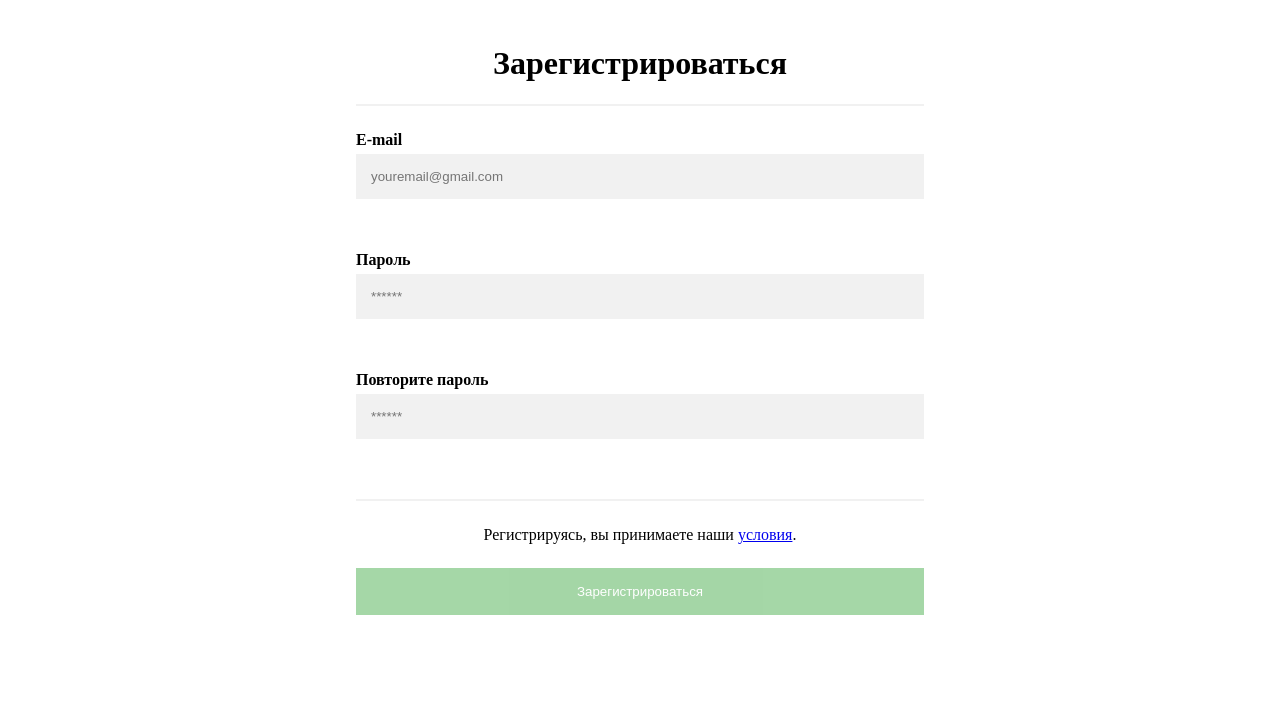
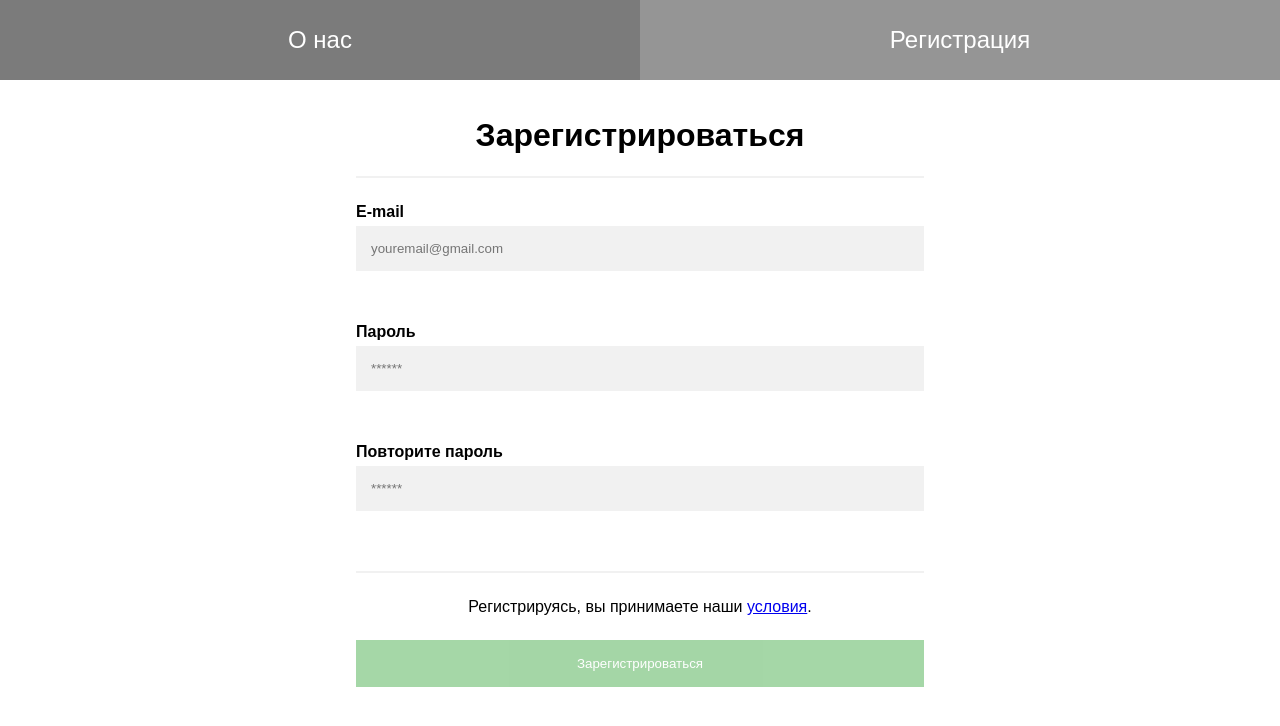
Before and after one commit to Arman-Front/test-registration, a Vue app: page /registration in a window 1280 px wide. Shown: the top 726 px of the page. Built offline with nearby package versions, Linux system fonts and the light colour scheme.

Commit message:
add vue navigate in project

```diff
--- a/package.json
+++ b/package.json
@@ -10,6 +10,7 @@
   "dependencies": {
     "core-js": "^3.4.4",
     "vue": "^2.6.10",
+    "vue-router": "^3.1.4",
     "vuelidate": "^0.7.4"
   },
   "devDependencies": {
--- a/public/index.html
+++ b/public/index.html
@@ -8,11 +8,16 @@
     <link rel="stylesheet" href="main.css">
     <title>test-registration</title>
   </head>
+
   <body>
+
     <noscript>
       <strong>We're sorry but test-registration doesn't work properly without JavaScript enabled. Please enable it to continue.</strong>
     </noscript>
-    <div id="app"></div>
+
+    <div class="page">
+      <div id="app"></div>
+    </div>
 
   </body>
 </html>
--- a/public/main.css
+++ b/public/main.css
@@ -1,3 +1,40 @@
+body {
+    margin: 0;
+    font-family: 'Arial', sans-serif;
+}
+
+/* menu */
+.navigate {
+    background: #959595;
+    margin: auto;
+}
+
+.navigate_link {
+    padding: 10px 20px;
+}
+
+.navigate_links {
+    text-align: center;
+    font-size: 24px;
+    display: flex;
+    line-height: 80px;
+}
+
+.navigate_links a {
+    text-decoration: none;
+    color: #fff;
+    width: 50%;
+}
+
+.navigate_links a:hover {
+    background: #7b7b7b;
+}
+
+.navbar_element:active {
+    background: #7b7b7b;
+}
+
+/* registration */
 * {box-sizing: border-box}
 
 .registration {
--- a/src/App.vue
+++ b/src/App.vue
@@ -1,95 +1,18 @@
 <template>
-  <div id="app">
-    <form action="./public/registration.php" @submit.prevent="onSubmit">
-      <div class="registration">
-        <h1>{{ reg }}</h1>
+  <div class="container>">
+    <div class="navigate">
+      <div class="navigate_links">
+        <router-link class="navbar_element" to="/">О нас</router-link>
+        <router-link class="navbar_element" :to="'/registration'">Регистрация</router-link>
+      </div>
+    </div>
 
-        <hr>
-
-        <div class="reg_form">
-          <label for="email">E-mail</label>
-          <input type="email"
-                 id="email"
-                 placeholder="youremail@gmail.com"
-                 @blur="$v.email.$touch()"
-                 :class="{'invalid': $v.email.$error}"
-                 v-model="email"
-          >
-          <div class="invalid_comment" :class="{'show': !$v.email.email}">Неверно заполнен E-mail.</div>
-        </div>  <!-- e-mail -->
-
-        <div class="reg_form">
-          <label for="password">Пароль</label>
-          <input type="password"
-                 id="password"
-                 placeholder="******"
-                 @blur="$v.password.$touch()"
-                 :class="{'invalid': $v.password.$error}"
-                 v-model="password"
-          >
-          <div class="invalid_comment" :class="{'show': !$v.password.minLength}">
-            Минимальная длинна пароля {{ $v.password.$params.minLength.min }} символов, вы заполнили всего {{ password.length }}.
-          </div>
-        </div>  <!-- password -->
-
-        <div class="reg_form">
-          <label for="pass_repeat">Повторите пароль</label>
-          <input type="password"
-                 id="pass_repeat"
-                 placeholder="******"
-                 @input="$v.passRepeat.$touch()"
-                 :class="{'invalid': $v.passRepeat.$error}"
-                 v-model="passRepeat"
-          >
-          <div class="invalid_comment" :class="{'show': !$v.passRepeat.sameAs}">
-            Пароли не совпадают.
-          </div>
-        </div>  <!-- password-repeat -->
-
-        <hr>
-
-        <p>Регистрируясь, вы принимаете наши <a href="#">условия</a>.</p>
-        <button type="submit"
-                class="register_button"
-                :disabled="$v.$invalid"
-        >
-          Зарегистрироваться</button>
-      </div>
-    </form>
+    <router-view/>
   </div>
 </template>
 
 <script>
-import { required, email, minLength, sameAs } from 'vuelidate/lib/validators'
-
-export default {
-  data () {
-    return {
-      email: '',
-      password: '',
-      passRepeat: '',
-      reg: 'Зарегистрироваться'
-    }
-  },
-  methods: {
-    onSubmit () {
-      // eslint-disable-next-line no-console
-      console.log('Email', this.email)
-      // eslint-disable-next-line no-console
-      console.log('Password', this.password)
-    }
-  },
-  validations: {
-    email: {
-      required,
-      email
-    },
-    password: {
-      minLength: minLength(6)
-    },
-    passRepeat: {
-      sameAs: sameAs('password')
-    }
+  export default {
+    name: 'Nav'
   }
-}
 </script>
--- a/src/main.js
+++ b/src/main.js
@@ -1,10 +1,14 @@
 import Vue from 'vue'
 import Vuelidate from 'vuelidate'
+import VueRouter from 'vue-router'
+import router from './routes'
 import App from './App.vue'
 
 Vue.config.productionTip = false;
 Vue.use(Vuelidate);
+Vue.use(VueRouter);
 
 new Vue({
   render: h => h(App),
+  router
 }).$mount('#app');
--- /dev/null
+++ b/src/pages/Home.vue
@@ -0,0 +1,15 @@
+<template>
+    <div class="container">
+        <h1>О нас</h1>
+    </div>
+</template>
+
+<script>
+    export default {
+        name: "Home"
+    }
+</script>
+
+<style scoped>
+
+</style>
--- /dev/null
+++ b/src/pages/Registration.vue
@@ -0,0 +1,97 @@
+<template>
+    <div class="container">
+        <form action="./public/registration.php" @submit.prevent="onSubmit">
+            <div class="registration">
+                <h1>{{ reg }}</h1>
+
+                <hr>
+
+                <div class="reg_form">
+                    <label for="email">E-mail</label>
+                    <input type="email"
+                           id="email"
+                           placeholder="youremail@gmail.com"
+                           @blur="$v.email.$touch()"
+                           :class="{'invalid': $v.email.$error}"
+                           v-model="email"
+                    >
+                    <div class="invalid_comment" :class="{'show': !$v.email.email}">Неверно заполнен E-mail.</div>
+                </div>  <!-- e-mail -->
+
+                <div class="reg_form">
+                    <label for="password">Пароль</label>
+                    <input type="password"
+                           id="password"
+                           placeholder="******"
+                           @blur="$v.password.$touch()"
+                           :class="{'invalid': $v.password.$error}"
+                           v-model="password"
+                    >
+                    <div class="invalid_comment" :class="{'show': !$v.password.minLength}">
+                        Минимальная длинна пароля {{ $v.password.$params.minLength.min }} символов, вы заполнили всего {{ password.length }}.
+                    </div>
+                </div>  <!-- password -->
+
+                <div class="reg_form">
+                    <label for="pass_repeat">Повторите пароль</label>
+                    <input type="password"
+                           id="pass_repeat"
+                           placeholder="******"
+                           @input="$v.passRepeat.$touch()"
+                           :class="{'invalid': $v.passRepeat.$error}"
+                           v-model="passRepeat"
+                    >
+                    <div class="invalid_comment" :class="{'show': !$v.passRepeat.sameAs}">
+                        Пароли не совпадают.
+                    </div>
+                </div>  <!-- password-repeat -->
+
+                <hr>
+
+                <p>Регистрируясь, вы принимаете наши <a href="#">условия</a>.</p>
+
+                <button type="submit"
+                        class="register_button"
+                        :disabled="$v.$invalid"
+                >
+                    Зарегистрироваться</button>
+            </div>
+        </form>
+    </div>
+</template>
+
+<script>
+    import { required, email, minLength, sameAs } from 'vuelidate/lib/validators'
+
+    export default {
+        name: "Registration",
+        data () {
+            return {
+                email: '',
+                password: '',
+                passRepeat: '',
+                reg: 'Зарегистрироваться'
+            }
+        },
+        methods: {
+            onSubmit () {
+                // eslint-disable-next-line no-console
+                console.log('Email', this.email)
+                // eslint-disable-next-line no-console
+                console.log('Password', this.password)
+            }
+        },
+        validations: {
+            email: {
+                required,
+                email
+            },
+            password: {
+                minLength: minLength(6)
+            },
+            passRepeat: {
+                sameAs: sameAs('password')
+            }
+        }
+    }
+</script>
--- /dev/null
+++ b/src/routes.js
@@ -0,0 +1,17 @@
+import VueRouter from 'vue-router'
+import Home from './pages/Home'
+import Registration from './pages/Registration'
+
+export default new VueRouter({
+    routes: [
+        {
+            path: '',
+            component: Home
+        },
+        {
+            path: '/registration',
+            component: Registration
+        }
+    ],
+    mode: 'history'
+})
```
Also changed, not shown: 1 other file (tests, documents, lock files or other folders).
